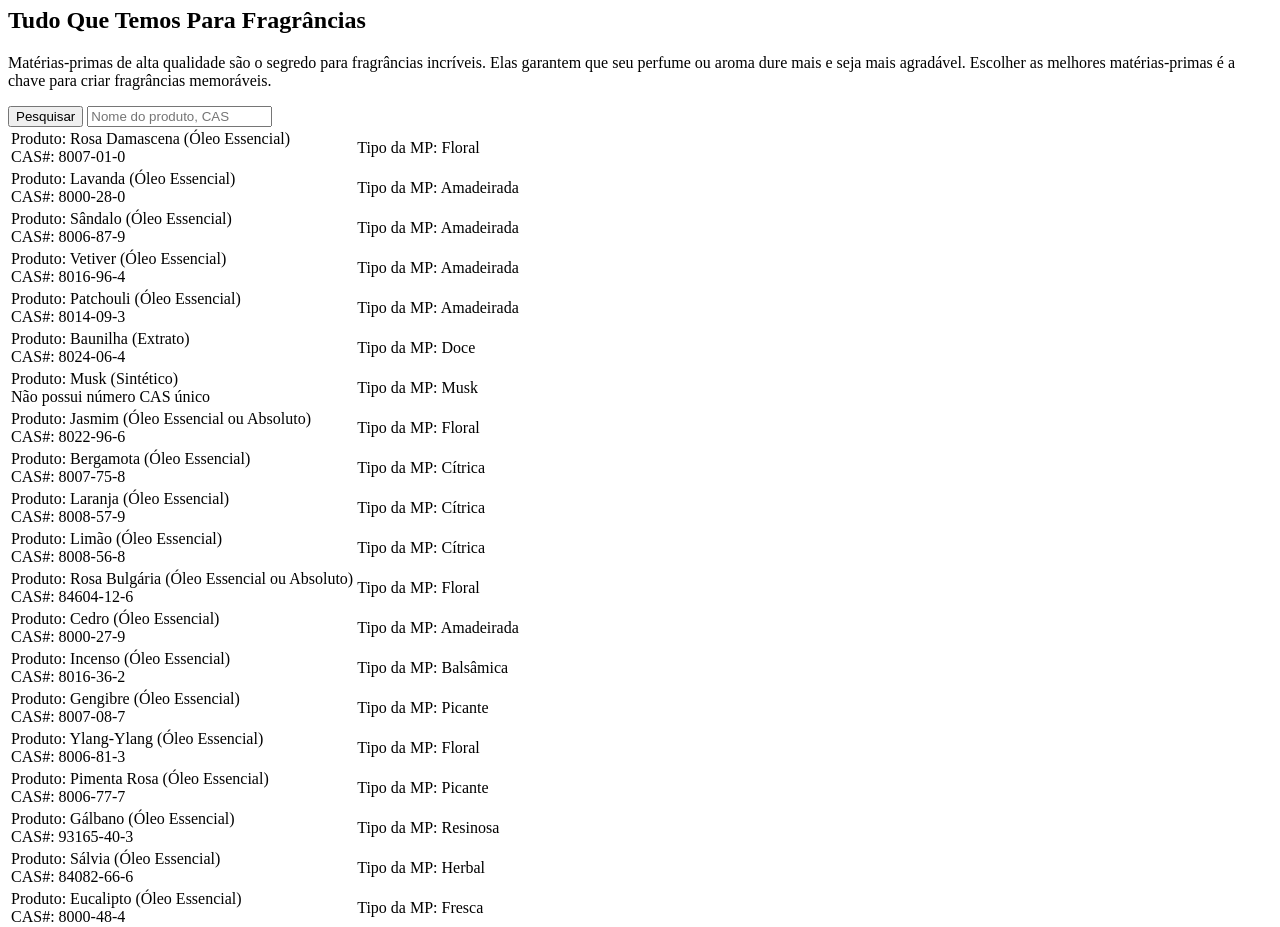
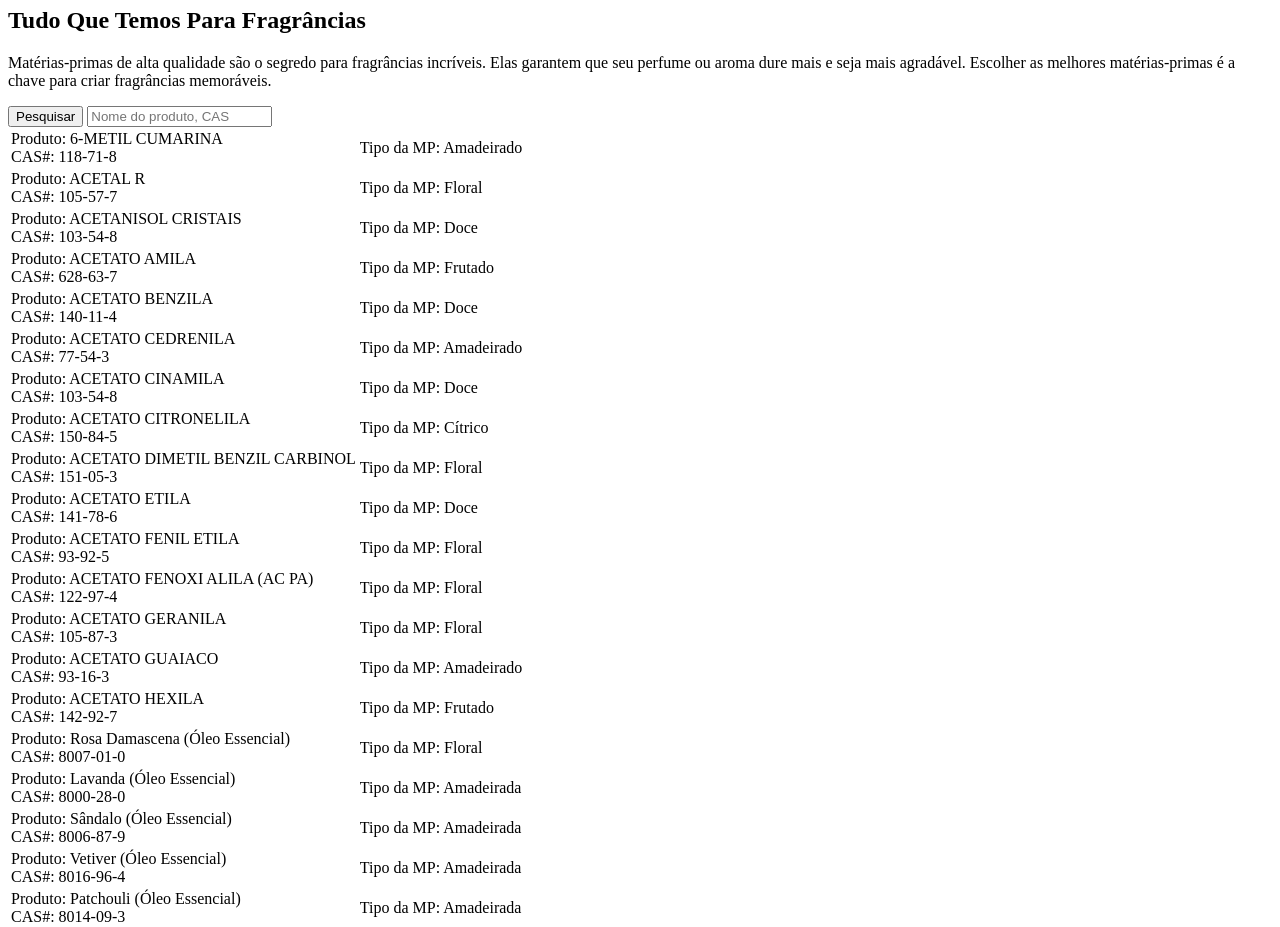
Before and after one commit to kauanhen02/ginger-final1, a website: page pages/portifolio.html in a window 1280 px wide. Shown: the part 360-1287 px from the top of the page. Drawn offline with Linux system fonts and the light colour scheme.

Commit message:
Update portifolio.html

```diff
--- a/pages/portifolio.html
+++ b/pages/portifolio.html
@@ -25,6 +25,66 @@
 <div class="lista-rolavel" id="lista-rolavel">
     <table>
         <tbody>
+            <tr>
+                <td>Produto: 6-METIL CUMARINA<br>CAS#: 118-71-8</td>
+                <td>Tipo da MP: Amadeirado</td>
+            </tr>
+            <tr>
+                <td>Produto: ACETAL R<br>CAS#: 105-57-7</td>
+                <td>Tipo da MP: Floral</td>
+            </tr>
+            <tr>
+                <td>Produto: ACETANISOL CRISTAIS<br>CAS#: 103-54-8</td>
+                <td>Tipo da MP: Doce</td>
+            </tr>
+            <tr>
+                <td>Produto: ACETATO AMILA<br>CAS#: 628-63-7</td>
+                <td>Tipo da MP: Frutado</td>
+            </tr>
+            <tr>
+                <td>Produto: ACETATO BENZILA<br>CAS#: 140-11-4</td>
+                <td>Tipo da MP: Doce</td>
+            </tr>
+            <tr>
+                <td>Produto: ACETATO CEDRENILA<br>CAS#: 77-54-3</td>
+                <td>Tipo da MP: Amadeirado</td>
+            </tr>
+            <tr>
+                <td>Produto: ACETATO CINAMILA<br>CAS#: 103-54-8</td>
+                <td>Tipo da MP: Doce</td>
+            </tr>
+            <tr>
+                <td>Produto: ACETATO CITRONELILA<br>CAS#: 150-84-5</td>
+                <td>Tipo da MP: Cítrico</td>
+            </tr>
+            <tr>
+                <td>Produto: ACETATO DIMETIL BENZIL CARBINOL<br>CAS#: 151-05-3</td>
+                <td>Tipo da MP: Floral</td>
+            </tr>
+            <tr>
+                <td>Produto: ACETATO ETILA<br>CAS#: 141-78-6</td>
+                <td>Tipo da MP: Doce</td>
+            </tr>
+            <tr>
+                <td>Produto: ACETATO FENIL ETILA<br>CAS#: 93-92-5</td>
+                <td>Tipo da MP: Floral</td>
+            </tr>
+            <tr>
+                <td>Produto: ACETATO FENOXI ALILA (AC PA)<br>CAS#: 122-97-4</td>
+                <td>Tipo da MP: Floral</td>
+            </tr>
+            <tr>
+                <td>Produto: ACETATO GERANILA<br>CAS#: 105-87-3</td>
+                <td>Tipo da MP: Floral</td>
+            </tr>
+            <tr>
+                <td>Produto: ACETATO GUAIACO<br>CAS#: 93-16-3</td>
+                <td>Tipo da MP: Amadeirado</td>
+            </tr>
+            <tr>
+                <td>Produto: ACETATO HEXILA<br>CAS#: 142-92-7</td>
+                <td>Tipo da MP: Frutado</td>
+            </tr>
             <tr>
                 <td>Produto: Rosa Damascena (Óleo Essencial)<br>CAS#: 8007-01-0</td>
                 <td>Tipo da MP: Floral</td>
@@ -105,6 +165,7 @@
                 <td>Produto: Eucalipto (Óleo Essencial)<br>CAS#: 8000-48-4</td>
                 <td>Tipo da MP: Fresca</td>
             </tr>
+
         </tbody>
     </table>
 
```
